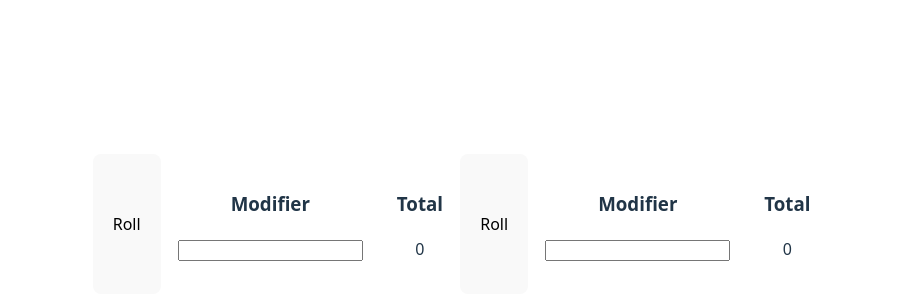
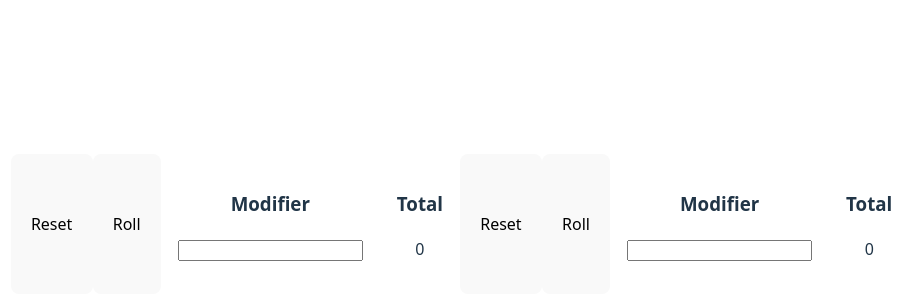
Before and after one commit to AlexanderChernyshev/nations_dm_sheet, a React (Vite) app: page / in a window 1280 px wide. Shown: the part 176-476 px from the top of the page, without its empty margins (180-1102 px from the left). Built offline with nearby package versions, Linux system fonts and the light colour scheme.

Commit message:
reset button in dice roller

```diff
--- a/src/RollInterface.tsx
+++ b/src/RollInterface.tsx
@@ -16,8 +16,14 @@ function RollInterface() {
     setTotal(total);
   }
 
+  function reset() {
+    setModifier(0);
+    setTotal(0);
+  }
+
   return (
     <>
+      <button onClick={reset}>Reset</button>
       <button onClick={calcTotal}>Roll</button>
       <section className="modifier">
         <h3>Modifier</h3>
```
